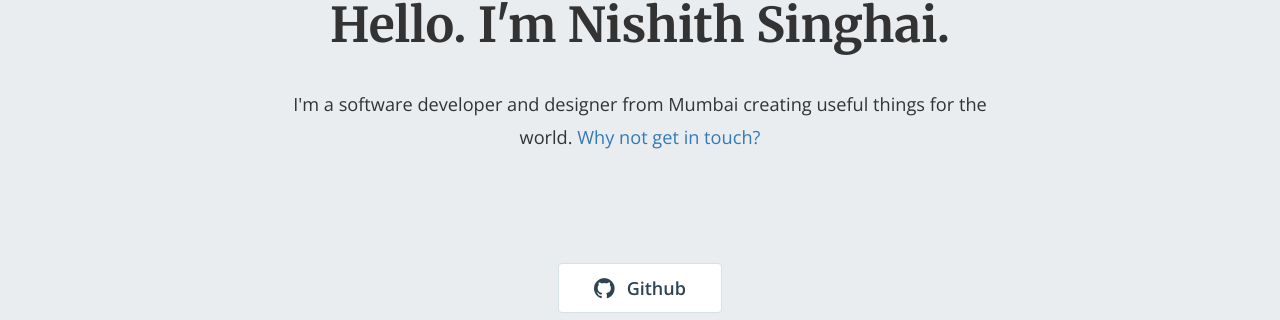
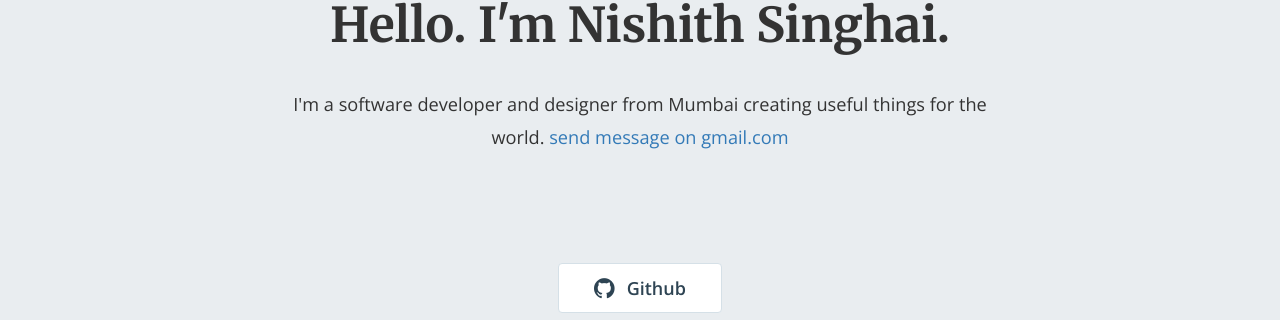
Before and after one commit to singhaidotnish/blog, a Jekyll site: the page built from index.html, in a window 1280 px wide and 900 px high. Shown: the part 161-481 px from the top of the window. Built offline with Jekyll 4.4.1, drawn with Linux system fonts in a browser that asks for light colours; nearby versions of some CDN libraries; the list of posts is cut into pages by our own code.

Commit message:
Update contact.html

```diff
--- a/_includes/contact.html
+++ b/_includes/contact.html
@@ -1 +1 @@
-<a data-toggle="modal" data-target="#contact"> Why not get in touch?</a>
+<a data-toggle="modal" data-target="#contact"> send message on gmail.com </a>
```
